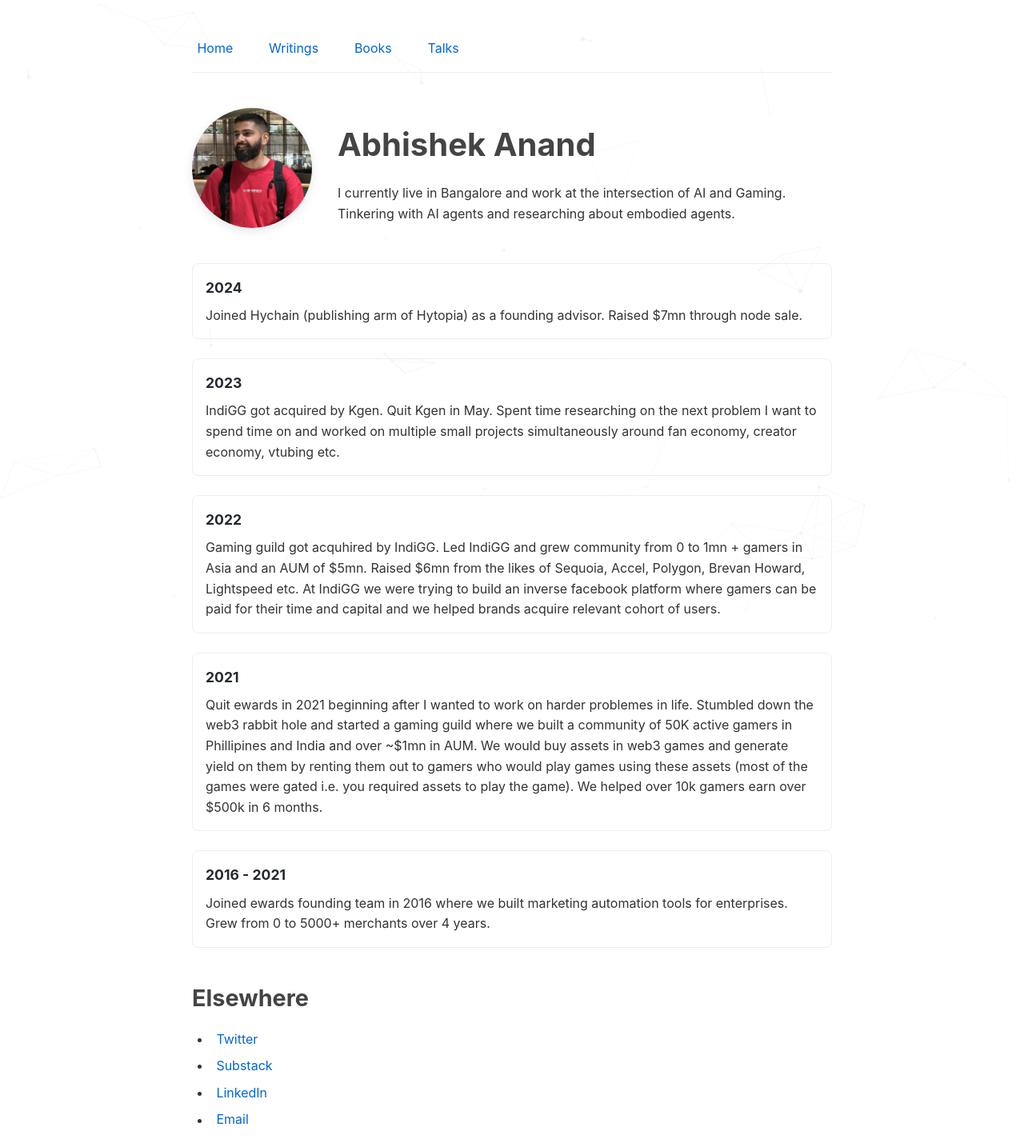
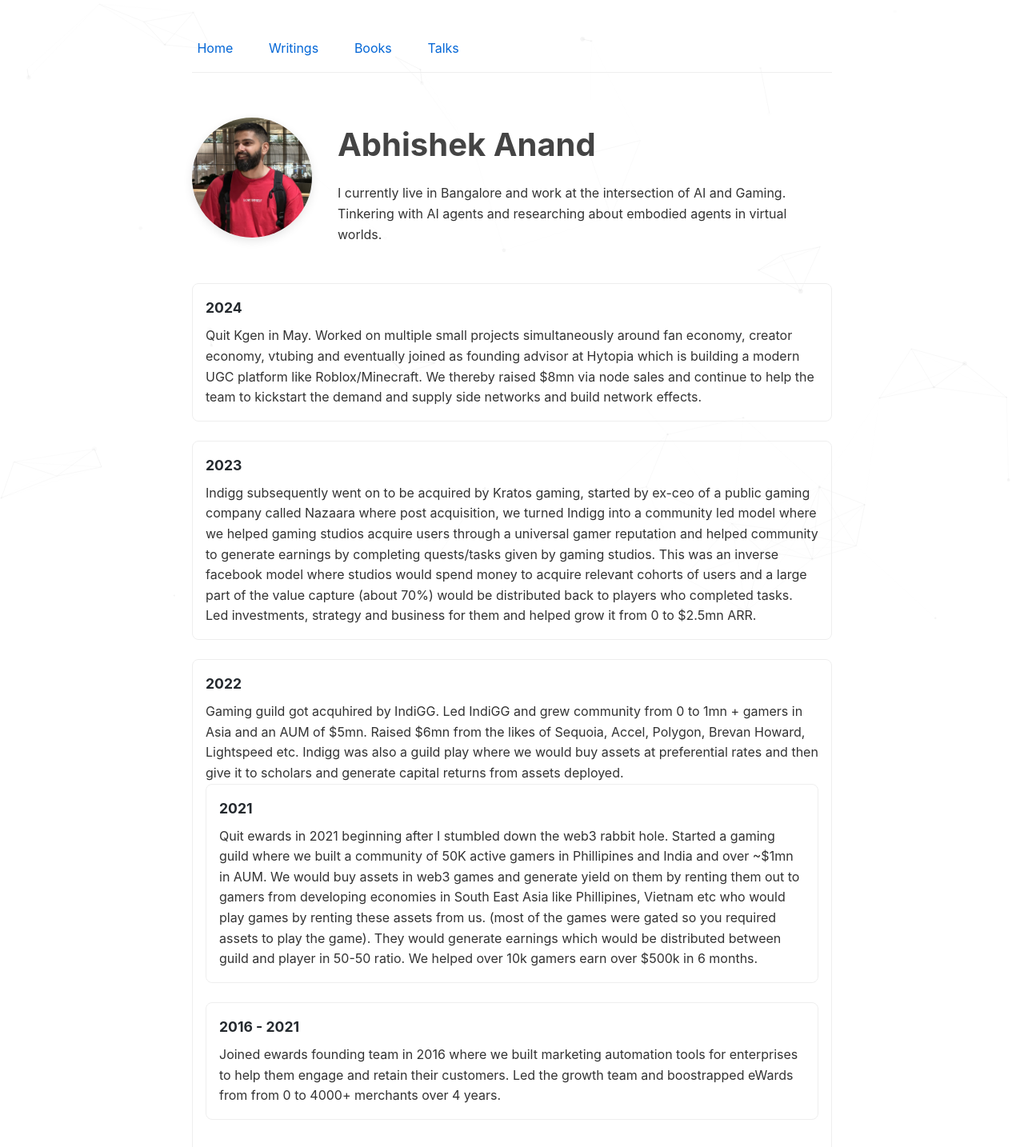
Before and after one commit to Crptocurious/personal-portfolio, a website: page index.html in a window 1280 px wide. Shown: the top 1434 px of the page at 80% size. Drawn offline with nearby package versions, Linux system fonts and the light colour scheme.

Commit message:
Update index.html

```diff
--- a/index.html
+++ b/index.html
@@ -220,34 +220,36 @@
             />
             <div class="header-text">
                 <h1>Abhishek Anand</h1>
-                <p>I currently live in Bangalore and work at the intersection of AI and Gaming. Tinkering with AI agents and researching about embodied agents.</p>
+                <p>I currently live in Bangalore and work at the intersection of AI and Gaming. Tinkering with AI agents and researching about embodied agents in virtual worlds.</p>
             </div>
         </div>
 
         <div class="timeline-section">
             <div class="timeline-item">
                 <div class="timeline-year">2024</div>
-                <div class="timeline-description">Joined Hychain (publishing arm of Hytopia) as a founding advisor. Raised $7mn through node sale.</div>
+                <div class="timeline-description">Quit Kgen in May. Worked on multiple small projects simultaneously around fan economy, creator economy, vtubing and eventually joined as founding advisor at Hytopia which is building a modern UGC platform like Roblox/Minecraft. We thereby raised $8mn via node sales and continue to help the team to kickstart the  demand and supply side networks and build network effects.
+                </div>
             </div>
 
             <div class="timeline-item">
                 <div class="timeline-year">2023</div>
-                <div class="timeline-description">IndiGG got acquired by Kgen. Quit Kgen in May. Spent time researching on the next problem I want to spend time on and worked on multiple small projects simultaneously around fan economy, creator economy, vtubing etc.</div>
+                <div class="timeline-description">Indigg subsequently went on to be acquired by Kratos gaming, started by ex-ceo of a public gaming company called Nazaara where post acquisition, we turned Indigg into a community led model where we helped gaming studios acquire users through a universal gamer reputation and helped community to generate earnings by completing quests/tasks given by gaming studios. This was an inverse facebook model where studios would spend money to acquire relevant cohorts of users and a large part of the value capture (about 70%) would be distributed back to players who completed tasks. Led investments, strategy and business for them and helped grow it from 0 to $2.5mn ARR.
+                </div>
             </div>
 
             <div class="timeline-item">
                 <div class="timeline-year">2022</div>
-                <div class="timeline-description"> Gaming guild got acquhired by IndiGG. Led IndiGG and grew community from 0 to 1mn + gamers in Asia and an AUM of $5mn. Raised $6mn from the likes of Sequoia, Accel, Polygon, Brevan Howard, Lightspeed etc. At IndiGG we were trying to build an inverse facebook platform where gamers can be paid for their time and capital and we helped brands acquire relevant cohort of users.</div>
+                <div class="timeline-description"> Gaming guild got acquhired by IndiGG. Led IndiGG and grew community from 0 to 1mn + gamers in Asia and an AUM of $5mn. Raised $6mn from the likes of Sequoia, Accel, Polygon, Brevan Howard, Lightspeed etc. Indigg was also a guild play where we would buy assets at preferential rates and then give it to scholars and generate capital returns from assets deployed.
             </div>
 
             <div class="timeline-item">
                 <div class="timeline-year">2021</div>
-                <div class="timeline-description">Quit ewards in 2021 beginning after I wanted to work on harder problemes in life. Stumbled down the web3 rabbit hole and started a gaming guild where we built a community of 50K active gamers in Phillipines and India and over ~$1mn in AUM. We would buy assets in web3 games and generate yield on them by renting them out to gamers who would play games using these assets (most of the games were gated i.e. you required assets to play the game). We helped over 10k gamers earn over $500k in 6 months.</div>
+                <div class="timeline-description">Quit ewards in 2021 beginning after I stumbled down the web3 rabbit hole. Started a gaming guild where we built a community of 50K active gamers in Phillipines and India and over ~$1mn in AUM. We would buy assets in web3 games and generate yield on them by renting them out to gamers from developing economies in South East Asia like Phillipines, Vietnam etc who would play games by renting these assets from us. (most of the games were gated so you required assets to play the game). They would generate earnings which would be distributed between guild and player in 50-50 ratio. We helped over 10k gamers earn over $500k in 6 months.</div>
             </div>
 
             <div class="timeline-item">
                 <div class="timeline-year">2016 - 2021</div>
-                <div class="timeline-description">Joined ewards founding team in 2016 where we built marketing automation tools for enterprises. Grew from 0 to 5000+ merchants over 4 years. </div>
+                <div class="timeline-description">Joined ewards founding team in 2016 where we built marketing automation tools for enterprises to help them engage and retain their customers. Led the growth team and boostrapped eWards from from 0 to 4000+ merchants over 4 years. </div>
             </div>
         </div>
 
```
